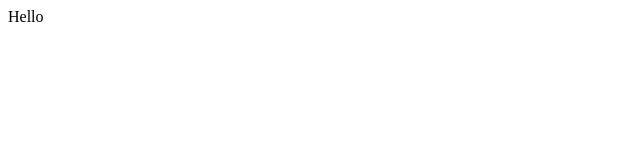
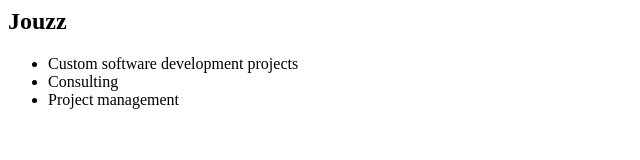
Before and after one commit to jouzz/jouzz.github.io, a plain HTML site: page index.html in a window 1280 px wide. Shown: the whole page, without its empty margins (0-640 px from the left). Drawn offline with Linux system fonts and the light colour scheme.

Commit message:
Update index.html

```diff
--- a/index.html
+++ b/index.html
@@ -1 +1,6 @@
-Hello
+<h2>Jouzz</h2>
+<ul>
+  <li>Custom software development projects</li>
+  <li>Consulting</li>
+  <li>Project management</li>
+</ul>
```
